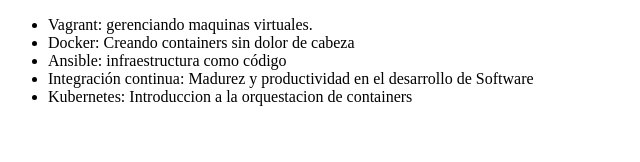
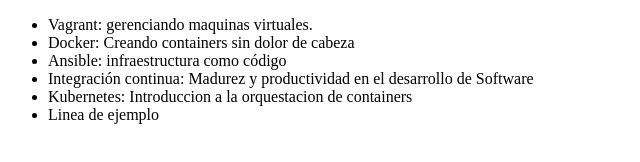
Before and after one commit to anya-baque/alura-git, a plain HTML site: page index.html in a window 1280 px wide. Shown: the whole page, without its empty margins (0-640 px from the left). Drawn offline with Linux system fonts and the light colour scheme.

Commit message:
se agrega linea de ejemplo

```diff
--- a/index.html
+++ b/index.html
@@ -13,6 +13,7 @@
             <li>Ansible: infraestructura como código</li>
             <li>Integración continua: Madurez y productividad en el desarrollo de Software</li>
             <li>Kubernetes: Introduccion a la orquestacion de containers</li>
+            <li>Linea de ejemplo</li>
         </ul>
     </body>
 </html>
```
